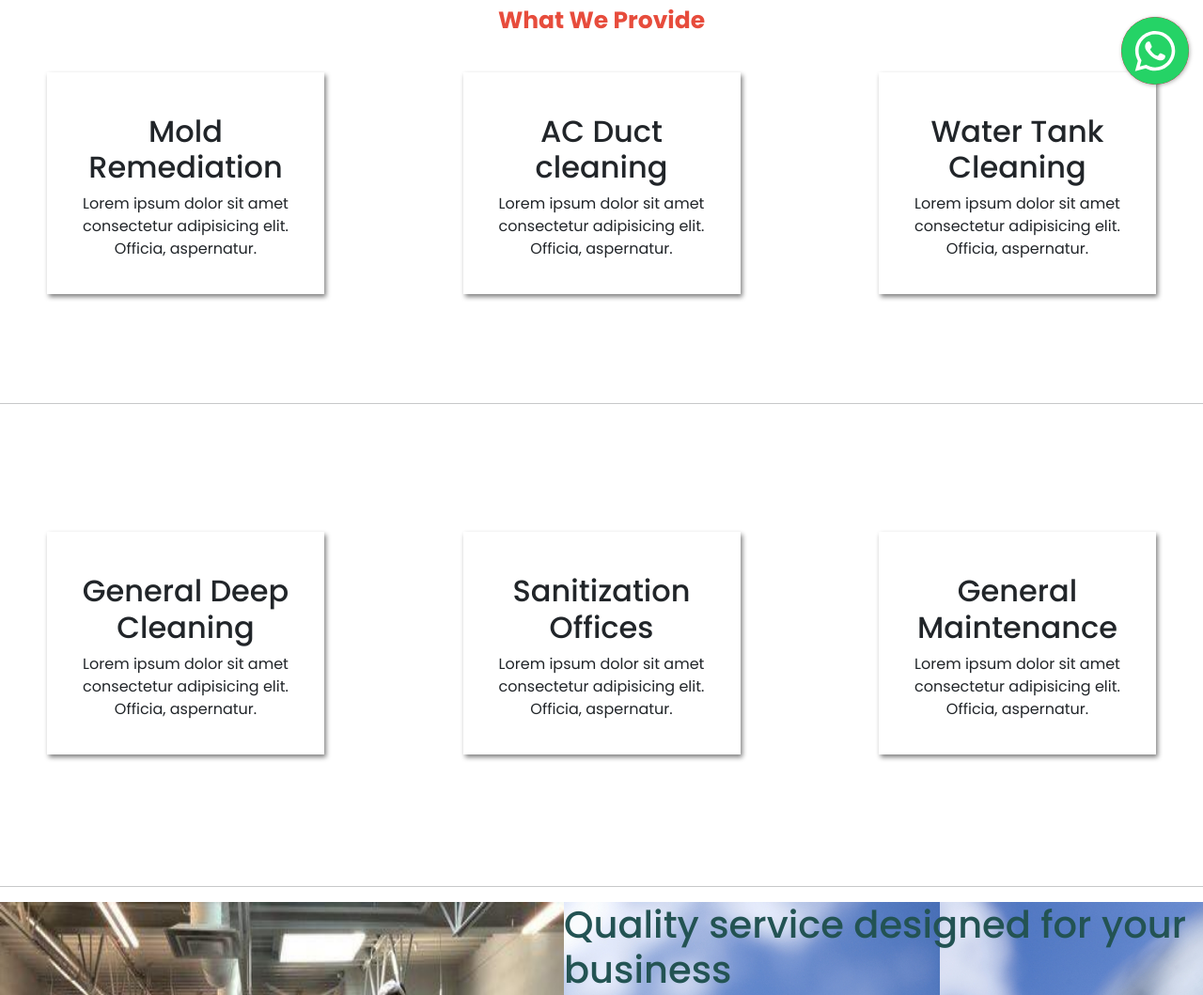
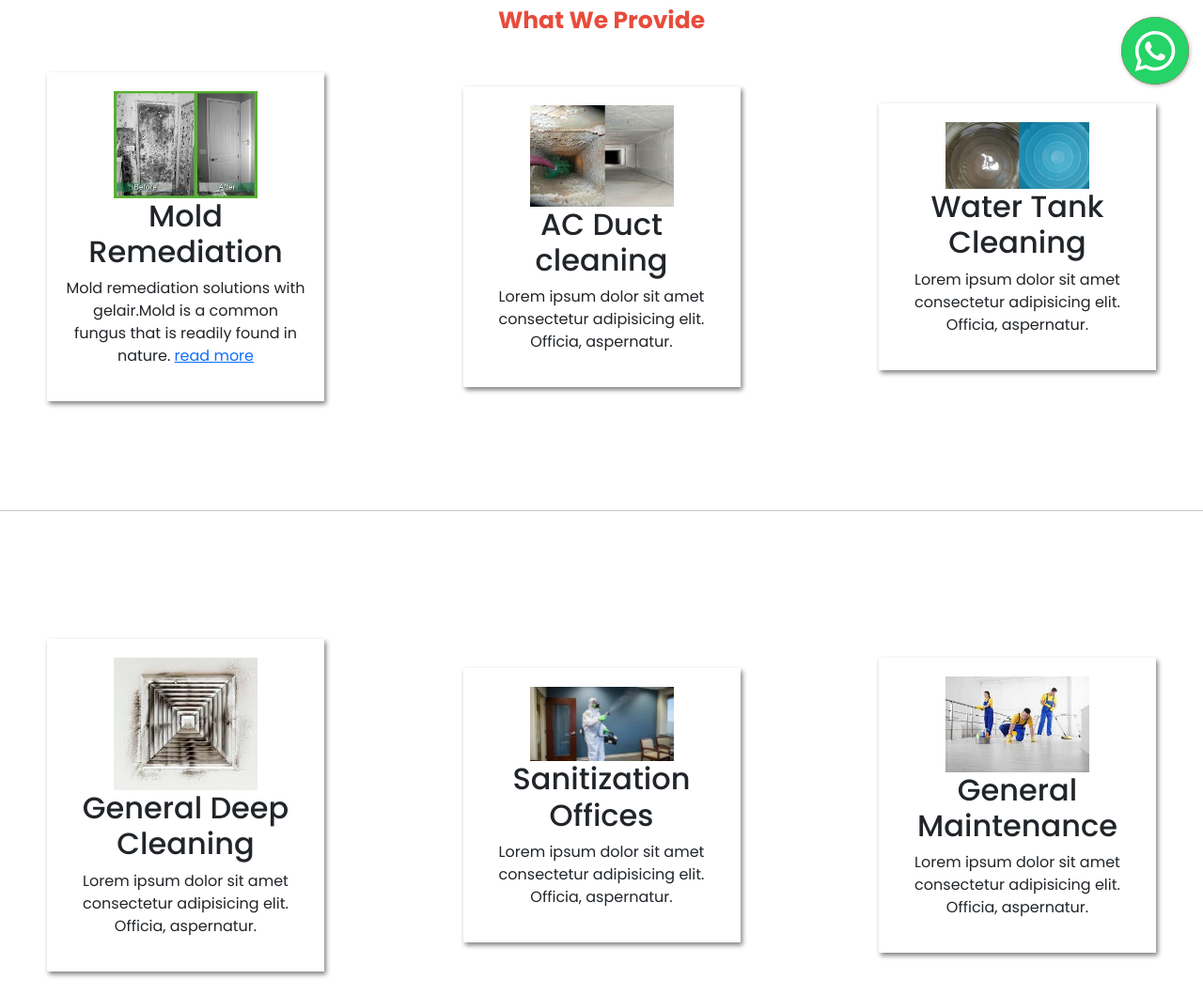
Before and after one commit to mohdabdulghani/cleaning-company, a plain HTML site: page index.html in a window 1280 px wide. Shown: the part 695-1754 px from the top of the page at 94% size. Drawn offline with nearby package versions, Linux system fonts and the light colour scheme.

Commit message:
completed website working on various parts of it

```diff
--- a/index.html
+++ b/index.html
@@ -53,19 +53,19 @@
   </div>
   <div class="services-row">
     <div class="services-box" data-tilt>
-      <img src="images/b2.png" alt="">
+      <img src="images/mold.jpeg" alt="">
       <h2>Mold Remediation</h2>
-      <p>Lorem ipsum dolor sit amet consectetur adipisicing elit. Officia, aspernatur.</p>
+      <p>Mold remediation solutions with gelair.Mold is a common fungus that is readily found in nature. <span><a href="">read more</a></span></p>
 
   </div>
   <div class="services-box" data-tilt>
-    <img src="images/b2.png" alt="">
+    <img src="images/acduct.jpeg" alt="">
     <h2>AC Duct cleaning</h2>
     <p>Lorem ipsum dolor sit amet consectetur adipisicing elit. Officia, aspernatur.</p>
 
 </div>
 <div class="services-box" data-tilt>
-  <img src="images/b2.png" alt="">
+  <img src="images/watertank.jpeg" alt="">
   <h2>Water Tank Cleaning </h2>
   <p>Lorem ipsum dolor sit amet consectetur adipisicing elit. Officia, aspernatur.</p>
 
@@ -81,19 +81,19 @@
   </div> -->
   <div class="services-row">
     <div class="services-box" data-tilt>
-      <img src="images/b2.png" alt="">
+      <img src="images/deepcleaning.jpeg" alt="">
       <h2>General Deep Cleaning</h2>
       <p>Lorem ipsum dolor sit amet consectetur adipisicing elit. Officia, aspernatur.</p>
 
   </div>
   <div class="services-box" data-tilt>
-    <img src="images/b2.png" alt="">
+    <img src="images/sanitization.jpeg" alt="">
     <h2>Sanitization Offices</h2>
     <p>Lorem ipsum dolor sit amet consectetur adipisicing elit. Officia, aspernatur.</p>
 
 </div>
 <div class="services-box" data-tilt>
-  <img src="images/b2.png" alt="">
+  <img src="images/general.jpeg" alt="">
   <h2>General Maintenance </h2>
   <p>Lorem ipsum dolor sit amet consectetur adipisicing elit. Officia, aspernatur.</p>
 
@@ -167,7 +167,7 @@
 
   <div>
   <i class="fa fa-envelope"></i>
-  <p> u</p>
+  <p> management@totalgreenservices.com </p>
 
   <!-- <p><a href="umalsfs@gmail.com">gmail</a></p> -->
   </div>
@@ -187,7 +187,7 @@
 
   <div class="footer-icons">
 
-  <a href="#"><i class="fa fa-facebook"></i></a>
+  <a href="https://www.facebook.com/meeran.ahmed.714"><i class="fa fa-facebook"></i></a>
   <a href="https://twitter.com/totalgreenserv2"><i class="fa fa-twitter"></i></a>
   <a href="#"><i class="fa fa-linkedin"></i></a>
   <a href="#"><i class="fa fa-github"></i></a>
@@ -198,7 +198,7 @@
 
   </footer>
   <div id="myDiv"></div>
-  <script type="text/javascript">
+  <!-- <script type="text/javascript">
     $(function () {
       $('#myDiv').floatingWhatsApp({
       phone: '+91 6302053263',
@@ -213,7 +213,7 @@
       // buttonImage: '<img src="burger.svg" />'
   });
     });
-  </script>
+  </script> -->
 
 
   <script type="text/javascript" src="jquery-3.3.1.min.js"></script>
```
Also changed, not shown: images/acduct.jpeg (added), images/deepcleaning.jpeg (added), images/general.jpeg (added), images/mold.jpeg (added), images/sanitization.jpeg (added), images/watertank.jpeg (added).
